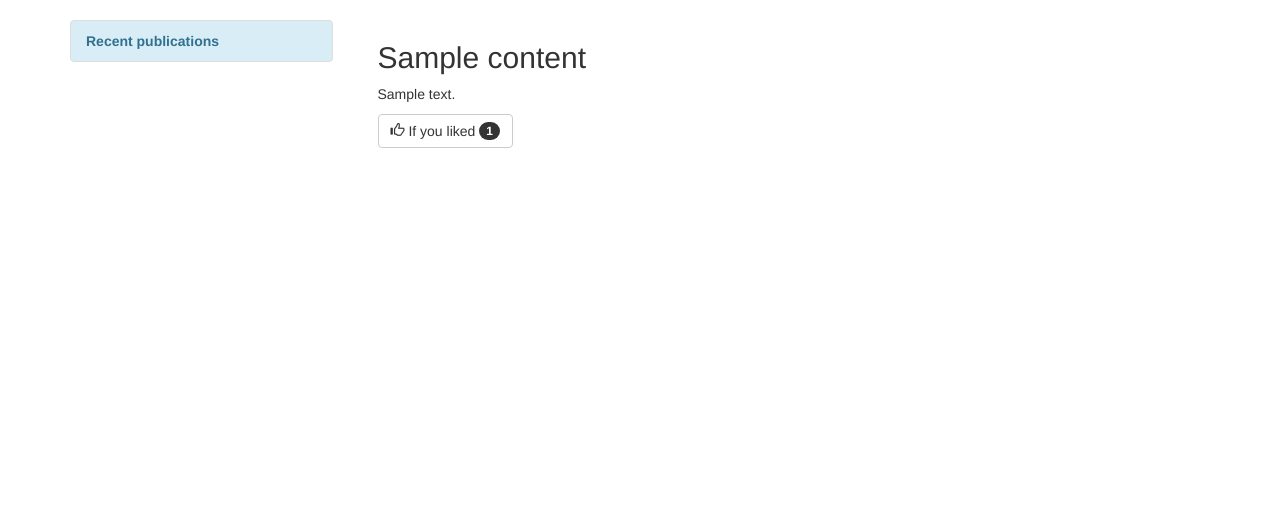
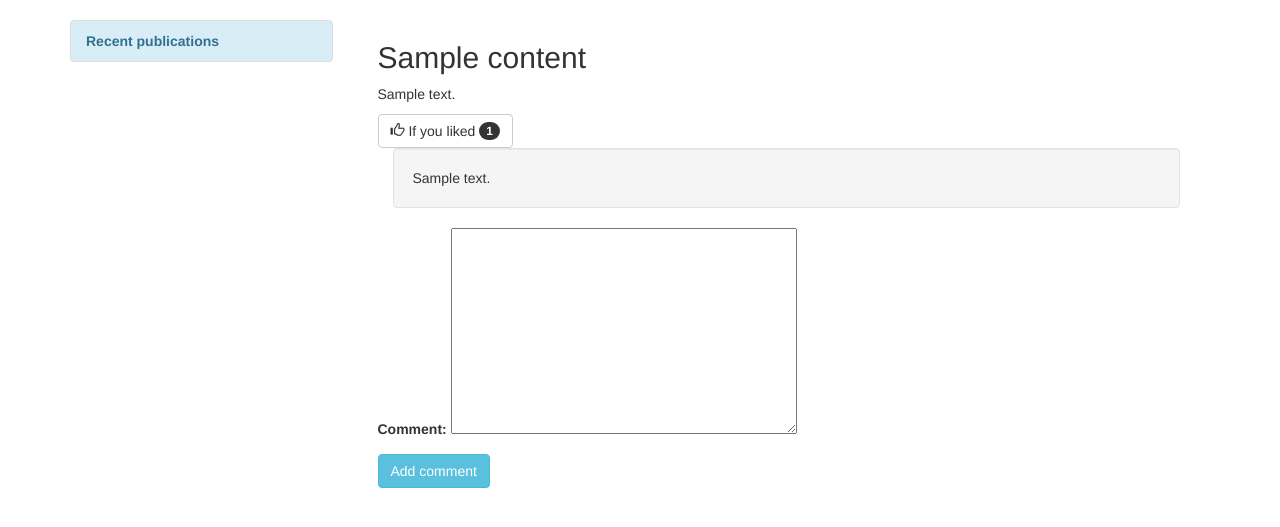
Before and after one commit to fastudio4/django_project, a Django app: page /blog/1/ in a window 1280 px wide. Shown: the part 52-579 px from the top of the page. Run offline with Django 3.2, Linux system fonts and the light colour scheme; tables that the repository leaves empty hold one stand-in row (values such as "Sample post"); some libraries are stand-ins or nearby versions.

Commit message:
works form part 2

```diff
--- a/base/settings.py
+++ b/base/settings.py
@@ -137,4 +137,7 @@ CKEDITOR_CONFIGS = {
     'awesome_ckeditor': {
         'toolbar': 'Normal',
     },
+    'frontend': {
+        'toolbar': "Basic",
+    },
 }
--- a/mysite/forms.py
+++ b/mysite/forms.py
@@ -1,6 +1,6 @@
 from django import forms
 from django.forms import ModelForm
-from .models import Article
+from mysite.models import Comments
 
 class TestForm(forms.Form):
     name = forms.CharField(widget=forms.TextInput(attrs={
@@ -12,7 +12,7 @@ class TestForm(forms.Form):
         'placeholder': 'Your email'
     }))
 
-# class CommentForm(ModelForm):
-#     class Meta:
-#         model = Article
-#     pass
+class CommentForm(ModelForm):
+    class Meta:
+        model = Comments
+        fields = ['comment_text',]
--- a/mysite/models.py
+++ b/mysite/models.py
@@ -1,6 +1,7 @@
 from django.db import models
 from django.utils import timezone
 from ckeditor_uploader.fields import RichTextUploadingField
+from ckeditor.fields import RichTextField
 
 class CategoryCatalog(models.Model):
 
@@ -113,7 +114,6 @@ class Article(models.Model):
     active_article = models.BooleanField(verbose_name='Active article', default=True)
     create_article = models.DateTimeField(verbose_name='Create data article', default=timezone.now)
     like = models.SmallIntegerField(default=0)
-    comment = models.TextField(verbose_name='Comments', blank=True, null=True, default=None)
 
     def publish(self):
         self.create_article = timezone.now()
@@ -121,3 +121,10 @@ class Article(models.Model):
 
     def __str__(self):
         return self.title_article
+
+class Comments(models.Model):
+    class Meta:
+        db_table = 'comments_article'
+
+    comment_text = RichTextField(config_name='frontend', verbose_name='Comment')
+    comment_article = models.ForeignKey(Article)
--- a/mysite/templates/mysite/article.html
+++ b/mysite/templates/mysite/article.html
@@ -1,4 +1,5 @@
 {% extends 'mysite/index.html' %}
+{% load staticfiles %}
 
 {% block title %}<title>{{ article_one.title_article }} - Blog | Django lessons</title>{% endblock %}
 
@@ -18,5 +19,16 @@
    <h2>{{ article_one.title_article }}</h2>
     <p>{{ article_one.description_article|safe }}</p>
     <a href="{% url 'addlike' article_one.pk %}" class="btn btn-default"><span class="glyphicon glyphicon-thumbs-up"></span> If you liked <span class="badge">{{ article_one.like }}</span></a>
+    <div class="container-fluid">
+        {% for comment in comments %}
+            <div class="well">{{ comment.comment_text|safe }}</div>
+        {% endfor %}
+    </div>
+        <form action="/blog/{{ article_one.pk }}/comment/" method="post">
+            {% csrf_token %}
+            {{ comment_form.media }}
+            {{ comment_form.as_p }}
+            <input type="submit" class="btn btn-info" value="Add comment">
+        </form>
     </div>
 {% endblock %}
--- a/mysite/templates/mysite/index.html
+++ b/mysite/templates/mysite/index.html
@@ -8,6 +8,8 @@
     <link rel="stylesheet" href="{% static 'css/base.css' %}">
     <script src="https://ajax.googleapis.com/ajax/libs/jquery/3.2.1/jquery.min.js"></script>
     <script src="https://maxcdn.bootstrapcdn.com/bootstrap/3.3.7/js/bootstrap.min.js"></script>
+{#    <script type="text/javascript" src="{% static "ckeditor/ckeditor-init.js" %}"></script>#}
+{#    <script type="text/javascript" src="{% static "ckeditor/ckeditor/ckeditor.js" %}"></script>#}
 {% block title %}{% endblock %}
 </head>
 
--- a/mysite/urls.py
+++ b/mysite/urls.py
@@ -12,6 +12,7 @@ urlpatterns = [
     url(r'^catalog/(?P<title_cat>\w+)/(?P<code_pro>[\w-]+)/$', views.product, name='product'),
     url(r'^blog/$', views.blog, name='blog'),
     url(r'^blog/(?P<pk>[0-9]+)/$', views.article, name='article'),
+    url(r'^blog/(?P<pk>[0-9]+)/comment/$', views.comments, name='comments'),
     url(r'^blog/addlike/(?P<pk>[0-9]+)/$', views.addlike, name='addlike'),
     url(r'^contacts/$', views.contacts, name='contacts'),
 
--- a/mysite/views.py
+++ b/mysite/views.py
@@ -1,7 +1,8 @@
 from django.shortcuts import render, get_object_or_404, redirect
-from mysite.models import CategoryCatalog, Article, Products
-from mysite.forms import TestForm
+from mysite.models import CategoryCatalog, Article, Products, Comments
+from mysite.forms import TestForm, CommentForm
 from django.core.paginator import Paginator, EmptyPage, PageNotAnInteger
+
 
 
 def home(request):
@@ -37,10 +38,14 @@ def blog(request):
 
 def article(request, pk):
     article_one = get_object_or_404(Article, pk=pk)
+    comment = Comments.objects.filter(comment_article=pk).order_by('pk')
+    form = CommentForm
     articles = Article.objects.filter(category_article=2).order_by('create_article')[:5]
     context = {
         'article_one': article_one,
         'articles': articles,
+        'comments': comment,
+        'comment_form': form
     }
     return render(request, 'mysite/article.html', context)
 
@@ -87,3 +92,12 @@ def addlike(request, pk):
     add.like += 1
     add.save()
     return redirect('/blog/%s' % pk)
+
+def comments(request, pk):
+    if request.POST:
+        form = CommentForm(request.POST)
+        if form.is_valid():
+            comment = form.save(commit=False)
+            comment.comment_article = Article.objects.get(pk=pk)
+            form.save()
+    return redirect('/blog/%s' % pk)
```
Also changed, not shown: mysite/migrations/0010_comments.py (added), mysite/migrations/0011_auto_20170531_1942.py (added), mysite/migrations/0012_auto_20170531_1952.py (added).
